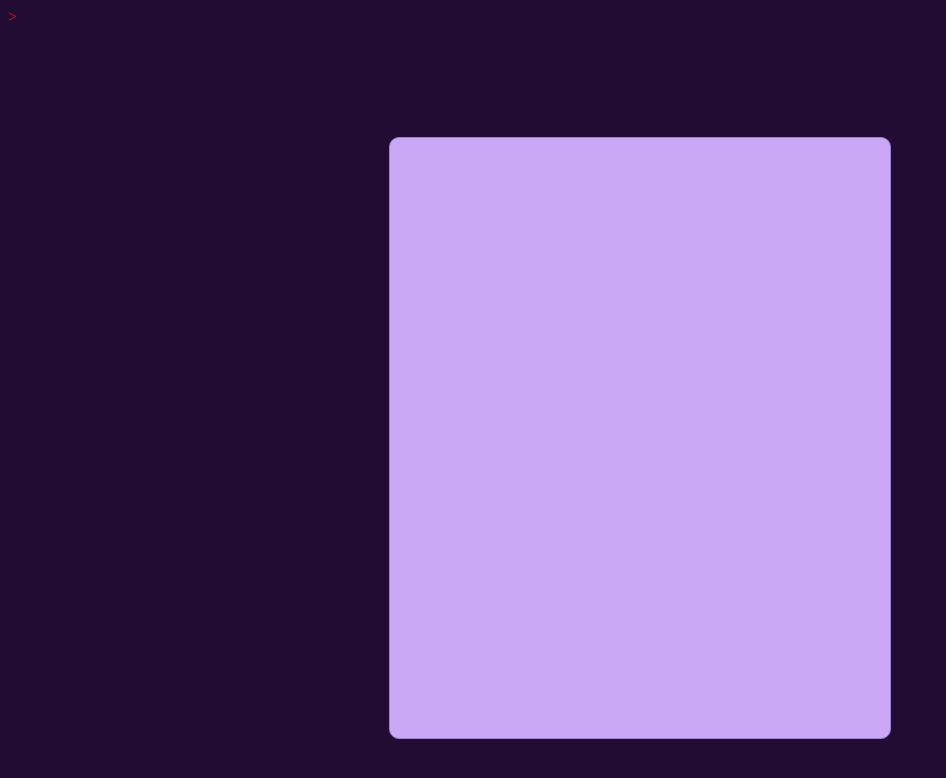
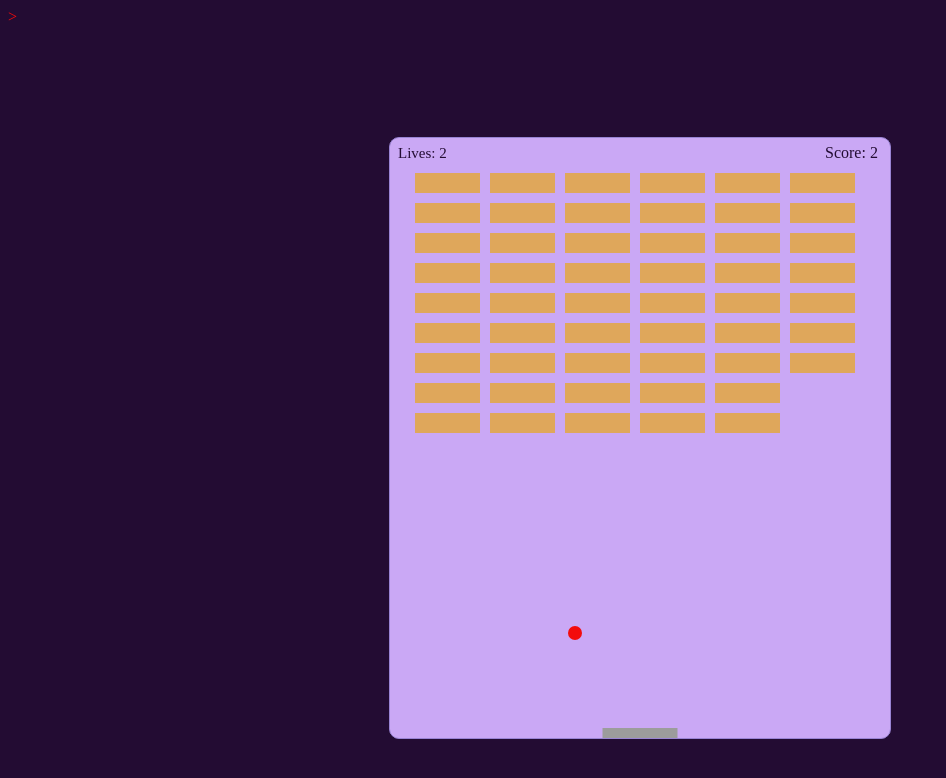
Before and after one commit to lucia-mezquita/2020-2021-CSAAI-Practicas, a plain HTML site: page P3/index.html in a window 1280 px wide. Shown: the whole page, without its empty margins (0-946 px from the left). Drawn offline with Linux system fonts and the light colour scheme; files that its build step writes are made by us from their sources.

Commit message:
codigo.js correcto

```diff
--- a/P3/index.html
+++ b/P3/index.html
@@ -4,7 +4,7 @@
     <meta charset="UTF-8">
     <meta http-equiv="X-UA-Compatible" content="IE=edge">
     <meta name="viewport" content="width=device-width, initial-scale=1.0">
-    <script src="index.js" defer></script>
+    <script src="prueba.js" defer></script>
     <link rel="stylesheet" href="style.css">
     <title>BREAKOUT</title>
 </head>
```
